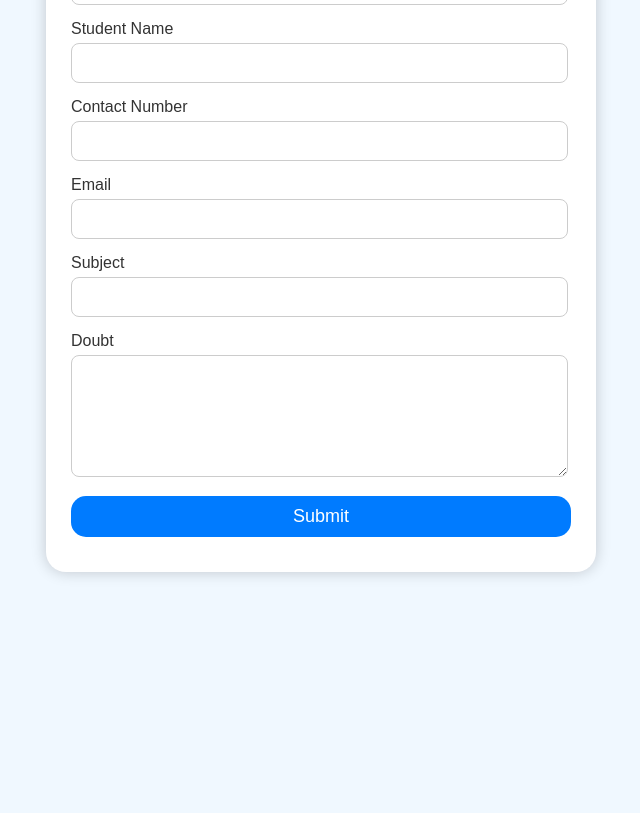
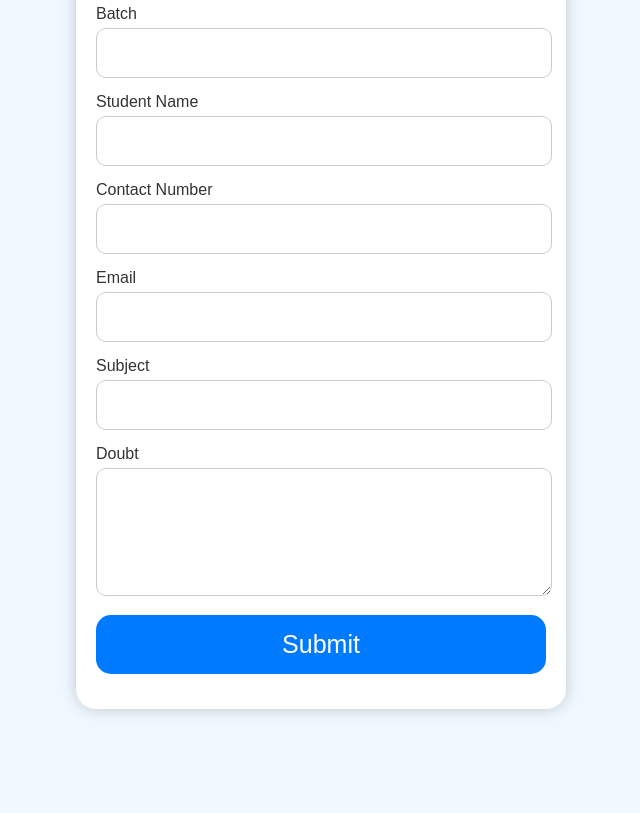
Before and after one commit to Web-KaranKK/Doubt-portal, a plain HTML site: page Index.html in a window 1280 px wide. Shown: the part 187-1000 px from the top of the page, without its empty margins (319-959 px from the left). Before the commit the page ends 800 px from the top, so only its background shows below. Drawn offline with Linux system fonts and the light colour scheme.

Commit message:
Update Index.html

```diff
--- a/Index.html
+++ b/Index.html
@@ -11,19 +11,20 @@
             display: flex;
             justify-content: center;
             align-items: center;
+            padding: 100px 10px;
             height: 100vh;
             margin: 0;
         }
         .form-container {
             background-color: #fff;
-            padding: 20px 25px;
+            padding: 20px 20px;
             border-radius: 20px;
             box-shadow: 0 0 15px rgba(0, 0, 0, 0.2);
             width: 100%;
-            max-width: 500px;
+            max-width: 450px;
         }
         .form-container h2 {
-font-size: 25px
+font-size: 32px
             text-align: center;
             color: #007BFF;
             margin-bottom: 20px;
@@ -40,10 +41,11 @@ font-size: 25px
         .form-group select,
         .form-group textarea {
             width: 95%;
-            padding: 10px;
+            padding: 13px;
             border: 1px solid #ccc;
-            border-radius: 8px;
+            border-radius: 10px;
             font-size: 16px;
+            font-family: rounded, sans;
         }
         .form-group textarea {
             resize: vertical;
@@ -52,11 +54,11 @@ font-size: 25px
         .form-group button {
             background-color: #007BFF;
             color: #fff;
-            padding: 10px 15px;
+            padding: 15px 18px;
             border: none;
             border-radius: 15px;
             cursor: pointer;
-            font-size: 18px;
+            font-size: 25px;
             width: 100%;
         }
         .form-group button:hover {
```
